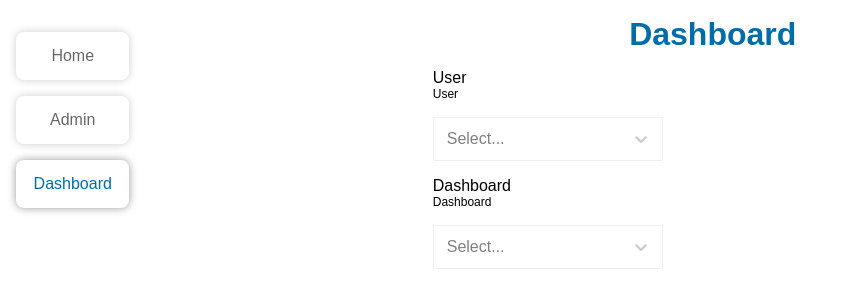
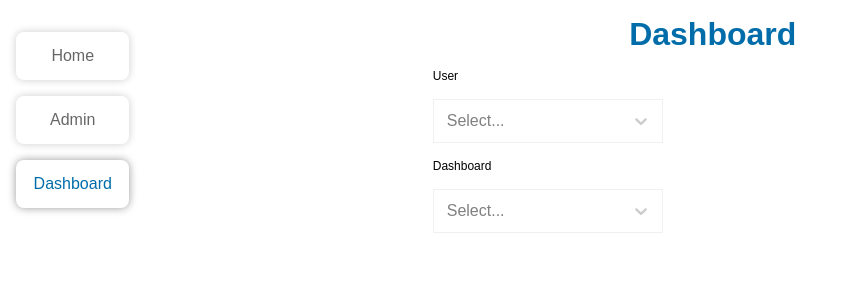
Before and after one commit to alexandrehpiva/quicksight-tests-frontend, a React (Create React App) app: page /dashboard in a window 1280 px wide. Shown: the top 308 px of the page, without its empty margins (0-847 px from the left). Built offline with nearby package versions, Linux system fonts and the light colour scheme; no server answers.

Commit message:
Wip - Updating dashboard screen

```diff
--- a/src/pages/dashboard/index.tsx
+++ b/src/pages/dashboard/index.tsx
@@ -76,7 +76,6 @@ const Dashboard: React.FC = () => {
               <Form>
                 <FormBody>
                   <div>
-                    <label htmlFor="user">User</label>
                     <SelectAsync
                       name="user"
                       label="User"
@@ -94,7 +93,6 @@ const Dashboard: React.FC = () => {
                     />
                   </div>
                   <div>
-                    <label htmlFor="dashboard">Dashboard</label>
                     <SelectAsync
                       name="dashboard"
                       label="Dashboard"
```
